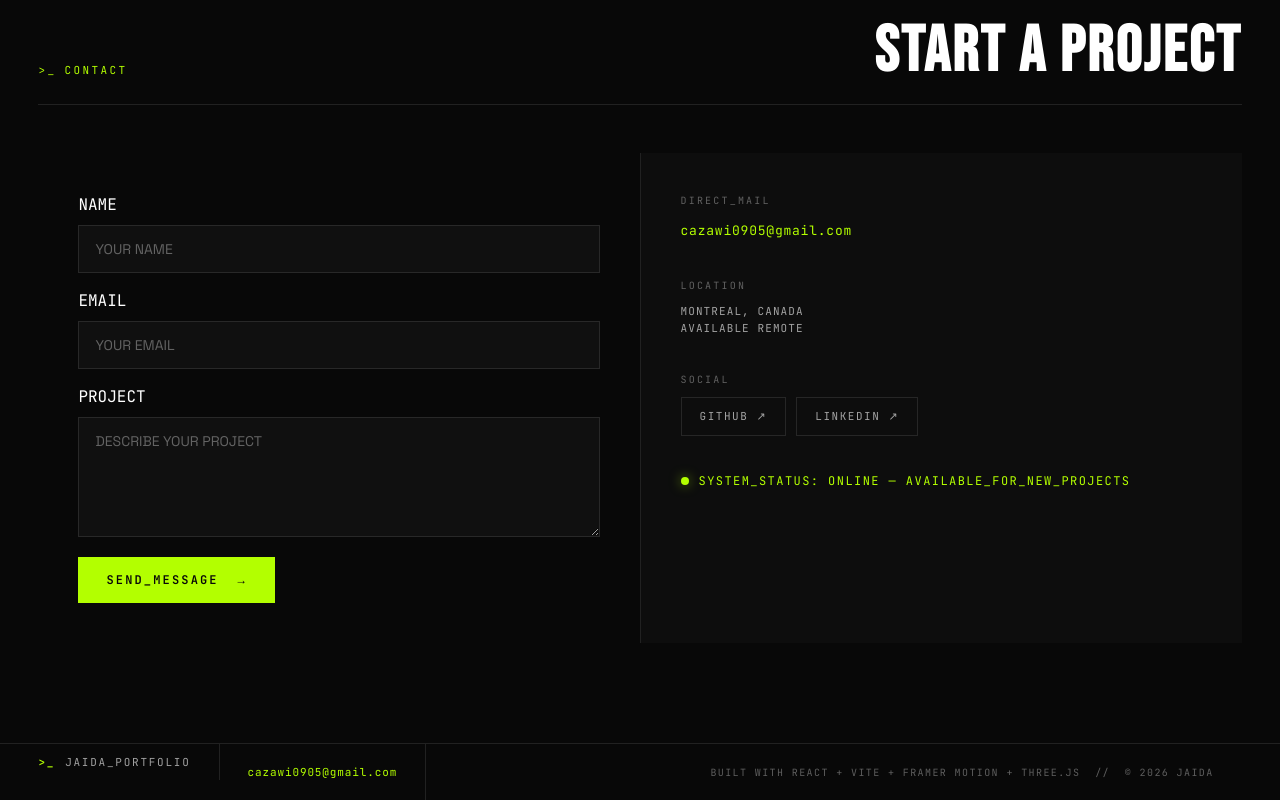
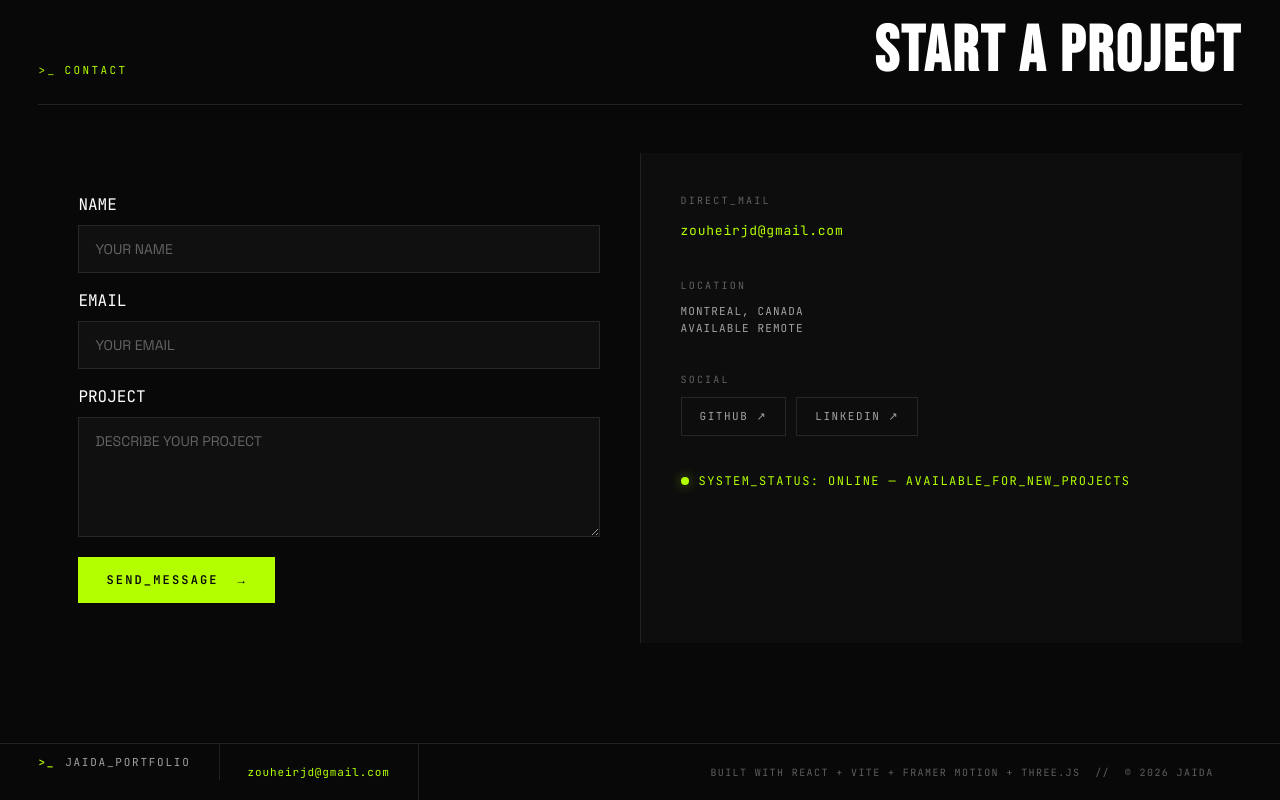
Before and after one commit to JMZ-dev/JMZ-portfolio, a React (Vite) app: page / in a window 1280 px wide. Shown: the part 2408-3208 px from the top of the page. Built offline with nearby package versions, Linux system fonts and the light colour scheme.

Commit message:
Update contact email and Formspree endpoint

```diff
--- a/src/sections/Contact.jsx
+++ b/src/sections/Contact.jsx
@@ -1,11 +1,11 @@
 import { useRef, useState } from 'react';
 
 // ─── Formspree setup (free, 50 submissions/month) ────────────────────────────
-// 1. Go to https://formspree.io and sign up with cazawi0905@gmail.com
+// 1. Go to https://formspree.io and sign up with zouheirjd@gmail.com
 // 2. Click "New Form", name it anything, copy the endpoint URL
 // 3. Replace the value below with your endpoint, e.g.:
 //    'https://formspree.io/f/xabcdefg'
-const FORMSPREE_ENDPOINT = 'https://formspree.io/f/xaqlnjra';
+const FORMSPREE_ENDPOINT = 'https://formspree.io/f/maqlbaaq';
 // ─────────────────────────────────────────────────────────────────────────────
 
 export default function Contact() {
@@ -78,8 +78,8 @@ export default function Contact() {
           <div className="contact-info-wrap">
             <div className="contact-block">
               <div className="contact-block-label mono">DIRECT_MAIL</div>
-              <a className="contact-email" href="mailto:cazawi0905@gmail.com">
-                cazawi0905@gmail.com
+              <a className="contact-email" href="mailto:zouheirjd@gmail.com">
+                zouheirjd@gmail.com
               </a>
             </div>
             <div className="contact-block">
--- a/src/sections/Footer.jsx
+++ b/src/sections/Footer.jsx
@@ -3,8 +3,8 @@ export default function Footer() {
     <footer className="footer">
       <div className="container footer-inner">
         <div className="footer-brand sys-label">JAIDA_PORTFOLIO</div>
-        <a className="footer-email" href="mailto:cazawi0905@gmail.com">
-          cazawi0905@gmail.com
+        <a className="footer-email" href="mailto:zouheirjd@gmail.com">
+          zouheirjd@gmail.com
         </a>
         <div className="footer-stack mono">
           BUILT WITH REACT + VITE + FRAMER MOTION + THREE.JS &nbsp;&#47;&#47;&nbsp; &copy; 2026 JAIDA
```
Also changed, not shown: 1 other file (tests, documents, lock files or other folders).
